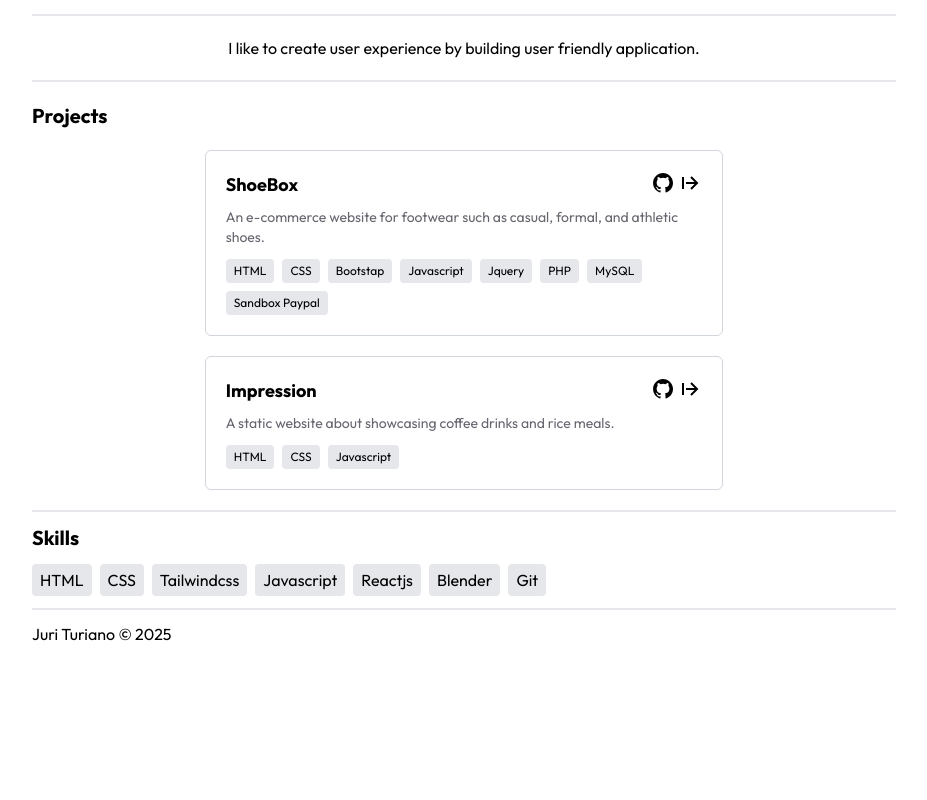
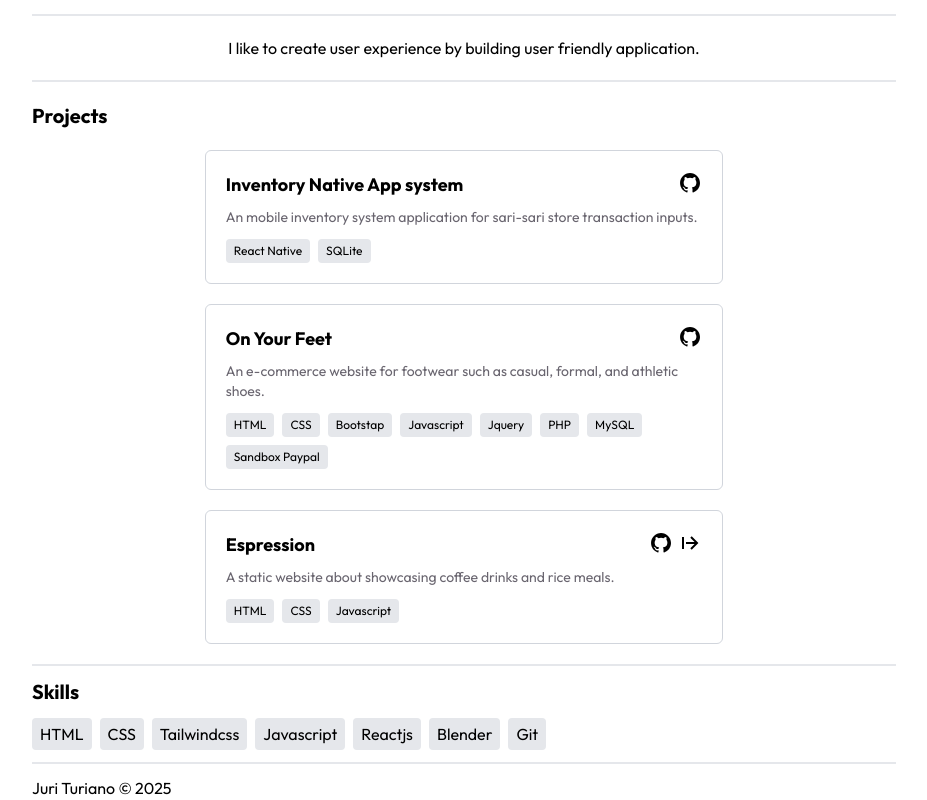
Before and after one commit to jurituriano/myPortfolio-JuriTuriano, a React (Vite) app: page / in a window 1280 px wide. Shown: the part 762-1562 px from the top of the page, without its empty margins (176-1103 px from the left). Before the commit the page ends 1408 px from the top, so only its background shows below. Built offline with nearby package versions, Linux system fonts and the light colour scheme.

Commit message:
Added another project.

```diff
--- a/src/pages/projects.jsx
+++ b/src/pages/projects.jsx
@@ -3,11 +3,17 @@ import { GithubIcon, LiveIcon } from "../components/icons/functionIcons";
 const Projects = () => {
   const projectData = [
     {
-      projectName: "ShoeBox",
+      projectName: "Inventory Native App system",
+      description:
+        "An mobile inventory system application for sari-sari store transaction inputs.",
+      sourceCodepath: "https://github.com/tJuri-sub/posSystem",
+      tools: [{ toolsName: "React Native" }, { toolsName: "SQLite" }],
+    },
+    {
+      projectName: "On Your Feet",
       description:
         "An e-commerce website for footwear such as casual, formal, and athletic shoes.",
-      livePath: "shoebox.infinityfreeapp.com", // Replace with actual link
-      sourceCodepath: "https://github.com/yourusername/shoebox", // Replace with actual link
+      sourceCodepath: "https://github.com/tJuri-sub/shoebox",
       tools: [
         { toolsName: "HTML" },
         { toolsName: "CSS" },
@@ -20,11 +26,11 @@ const Projects = () => {
       ],
     },
     {
-      projectName: "Impression",
+      projectName: "Espression",
       description:
         "A static website about showcasing coffee drinks and rice meals.",
-      livePath: "vast-smoke.surge.sh", // Replace with actual link
-      sourceCodepath: "https://github.com/yourusername/shoebox", // Replace with actual link
+      livePath: "http://vast-smoke.surge.sh/",
+      sourceCodepath: "https://github.com/tJuri-sub/Espression",
       tools: [
         { toolsName: "HTML" },
         { toolsName: " CSS" },
@@ -44,13 +50,15 @@ const Projects = () => {
           >
             <div className="flex justify-between mb-2">
               <h1 className="font-bold text-lg">{project.projectName}</h1>
-              <div className="flex gap-[3px]">
-                <a src={project.sourceCodepath} target="_blank">
+              <div className="flex gap-[5px]">
+                <a href={project.sourceCodepath} target="_blank">
                   <GithubIcon />
                 </a>
-                <a src={project.livePath} target="_blank">
-                  <LiveIcon />
-                </a>
+                {project.livePath && (
+                  <a href={project.livePath} target="_blank">
+                    <LiveIcon />
+                  </a>
+                )}
               </div>
             </div>
             <p className="text-portfolio-secondary text-sm">
```
